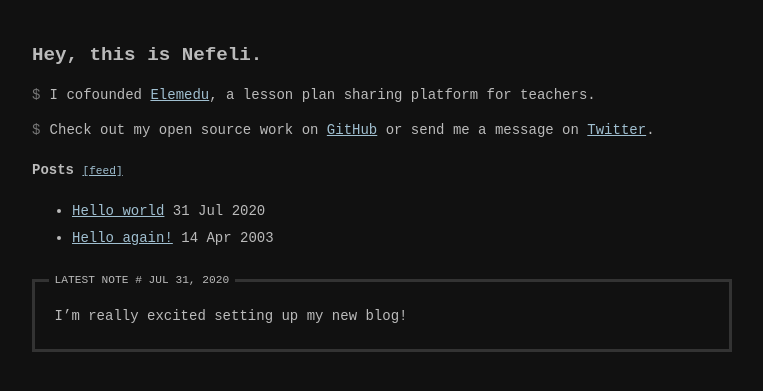
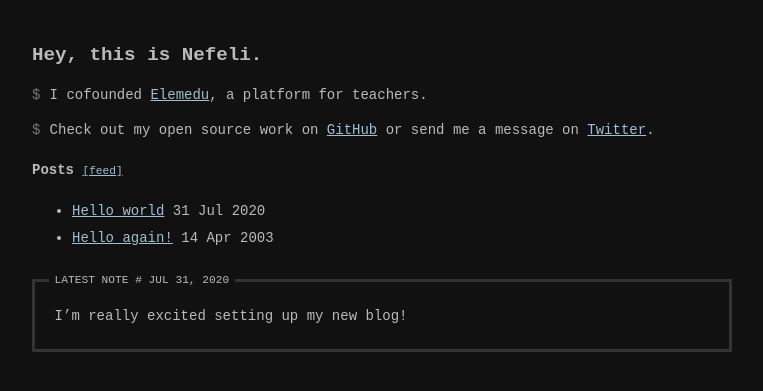
Before and after one commit to nefkst/My-Personal-Blog, a Jekyll site: the page built from index.html, in a window 1280 px wide. Shown: the top 391 px of the page, without its empty margins (258-1021 px from the left). Built offline with Jekyll 4.4.1, drawn with Linux system fonts in a browser that asks for light colours.

Commit message:
Update index.html

```diff
--- a/index.html
+++ b/index.html
@@ -4,7 +4,7 @@ layout: default
 ---
 
 <ul class="terminal">
-  <li>I cofounded <a href="https://elemedu.com/">Elemedu</a>, a lesson plan sharing platform for teachers.</li>
+  <li>I cofounded <a href="https://elemedu.com/">Elemedu</a>, a platform for teachers.</li>
   <li>Check out my open source work on <a href="https://github.com/nefkst">GitHub</a> or send me a message on <a href="https://twitter.com/nefelidev">Twitter</a>.</li>
 </ul>
 
```
